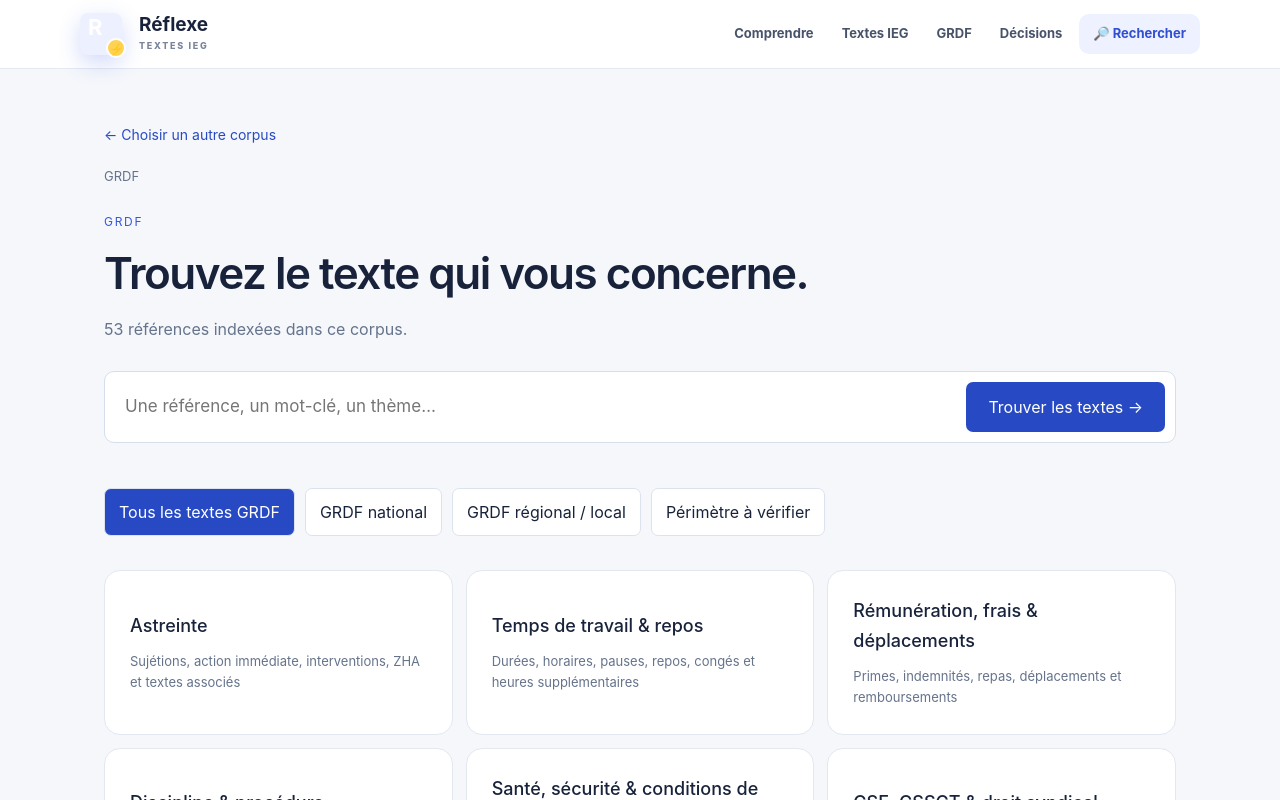
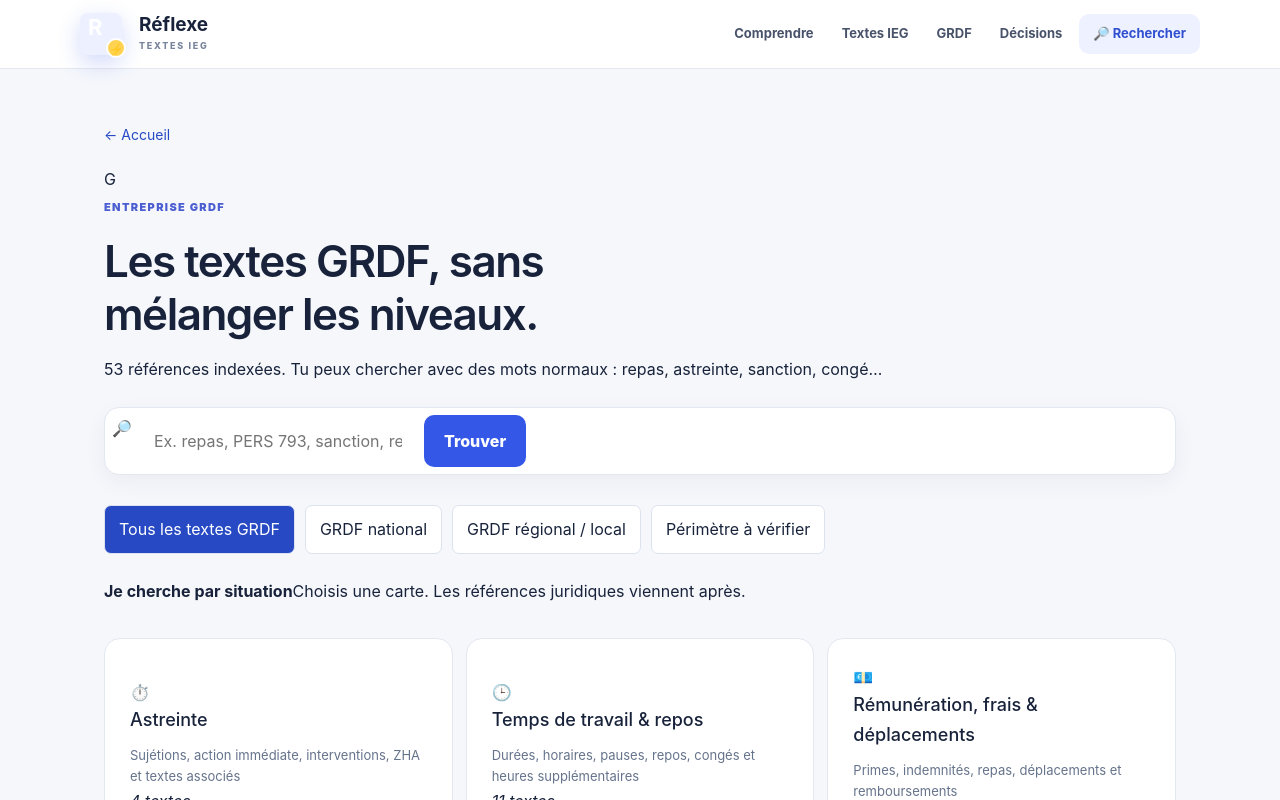
Before and after one commit to hajjitoufik4-eng/reflexe-textes-ieg-v21, a Next.js app: page /corpus/grdf in a window 1280 px wide. Shown: the top 800 px of the page. Built offline with nearby package versions, Linux system fonts and the light colour scheme.

Commit message:
Transformer les corpus en navigation par situations avec pictogrammes

```diff
--- a/src/app/corpus/[scope]/page.jsx
+++ b/src/app/corpus/[scope]/page.jsx
@@ -3,6 +3,8 @@ import { notFound } from 'next/navigation';
 import data from '../../../data/all-documents.js';
 import { topics, levels, scopeName, tag, filterDocuments, catalogueUrl, safeUrl } from '../../../lib/catalogue.mjs';
 const single = (v) => (typeof v === 'string' ? v : '');
+const icons={astreinte:'⏱️',temps:'🕒',argent:'💶',discipline:'⚠️',sante:'🦺',mandats:'🗣️',carriere:'📈',famille:'👨‍👩‍👧',retraite:'🌤️',avantages:'⚡',regles:'📚',autres:'🗂️'};
+const colors={astreinte:'blue',temps:'teal',argent:'gold',discipline:'red',sante:'green',mandats:'purple',carriere:'blue',famille:'pink',retraite:'orange',avantages:'teal',regles:'purple',autres:'orange'};
 export default async function Catalogue({ params, searchParams }) {
   const { scope } = await params;
   if (!['ieg', 'grdf'].includes(scope)) notFound();
@@ -13,19 +15,32 @@ export default async function Catalogue({ params, searchParams }) {
   const limit = Math.min(data.length, Math.max(12, Number.parseInt(single(s.limit), 10) || 12));
   const state = { theme, query, level };
   const list = filterDocuments(data, { scope, ...state });
+  const total = filterDocuments(data,{scope,theme:'',query:'',level:'all'}).length;
   return <>
-    <Link className="back" href="/">← Choisir un autre corpus</Link>
-    <div className="crumb">{scopeName(scope)}{topic && ' / ' + topic[1]}</div>
-    <div className="eyebrow">{scopeName(scope)}</div>
-    <h1>{topic ? topic[1] : 'Trouvez le texte qui vous concerne.'}</h1>
-    <p className="muted">{filterDocuments(data,{scope,theme:'',query:'',level:'all'}).length} références indexées dans ce corpus.</p>
-    <form className="search" action={'/corpus/' + scope}><label><span className="sr-only">Rechercher une référence, un titre ou un thème</span><input name="q" defaultValue={query} placeholder="Une référence, un mot-clé, un thème…" maxLength={300}/></label>{level !== 'all' && <input type="hidden" name="level" value={level}/>}<button className="primary">Trouver les textes →</button></form>
+    <Link className="back" href="/">← Accueil</Link>
+    <section className={`catalogue-head catalogue-${scope}`}>
+      <span className="catalogue-logo">{scope==='ieg'?'IEG':'G'}</span>
+      <div><span className="section-kicker">{scope==='ieg'?'Statut & branche':'Entreprise GRDF'}</span><h1>{topic ? topic[1] : scope==='ieg'?'Les textes IEG, rangés simplement.':'Les textes GRDF, sans mélanger les niveaux.'}</h1><p>{topic?topic[2]:`${total} références indexées. Tu peux chercher avec des mots normaux : repas, astreinte, sanction, congé…`}</p></div>
+    </section>
+    <form className="searchbox catalogue-search" action={'/corpus/' + scope}><span>🔎</span><label><span className="sr-only">Rechercher une référence, un titre ou un thème</span><input name="q" defaultValue={query} placeholder="Ex. repas, PERS 793, sanction, repos…" maxLength={300}/></label>{level !== 'all' && <input type="hidden" name="level" value={level}/>}<button>Trouver</button></form>
     {scope === 'grdf' && <nav className="levels" aria-label="Périmètre GRDF">{levels.map(([key,label])=><Link key={key} href={catalogueUrl(scope,{...state,level:key})} aria-current={level===key?'page':undefined}>{label}</Link>)}</nav>}
-    {!theme&&!query?<div className="themes">{topics.map(([key,title,description])=><Link className="theme" key={key} href={catalogueUrl(scope,{...state,theme:key})}><strong>{title}</strong><small>{description}</small></Link>)}</div>:<>
-      <Link className="back" href={catalogueUrl(scope,{level})}>← Tous les thèmes</Link><p className="muted">{list.length} références dans cette sélection</p>
-      {list.slice(0,limit).map(d=>{const url=safeUrl(d.url);return <article className="row" key={d.id}><span className={'stamp '+(scope==='grdf'?'grdf':'')}>{tag(d)}</span><strong>{url?<a className="document-title" href={url} target="_blank" rel="noopener noreferrer">{d.title} ↗</a>:d.title}</strong><div className="doc-actions">{url?<a className="source" href={url} target="_blank" rel="noopener noreferrer">Ouvrir le texte ↗</a>:d.providedArchive?<span className="status supplied">Original fourni · lien public à rattacher</span>:<span className="status">Original à intégrer</span>}<Link className="source explanation-button" href={'/textes/'+d.id}>{d.explanation?'Lire l’explication':'Voir la fiche'}</Link></div><small>{d.explanation?'Explication disponible · applicabilité à vérifier':d.providedArchive?'Référence vérifiée dans les fichiers fournis':'Explication à préparer'}</small></article>})}
-      {!list.length&&<p className="empty">Aucun intitulé correspondant. Essayez un mot plus simple ou un autre thème.</p>}
-      {list.length>limit&&<Link className="more" href={catalogueUrl(scope,{...state,limit:limit+12})}>Afficher davantage de textes ↓</Link>}
+    {!theme&&!query?<>
+      <div className="catalogue-help"><strong>Je cherche par situation</strong><span>Choisis une carte. Les références juridiques viennent après.</span></div>
+      <div className="themes theme-app-grid">{topics.map(([key,title,description])=>{
+        const count=filterDocuments(data,{scope,theme:key,query:'',level}).length;
+        return <Link className={`theme theme-app tone-${colors[key]||'blue'}`} key={key} href={catalogueUrl(scope,{...state,theme:key})}>
+          <span className="theme-icon">{icons[key]||'📄'}</span><strong>{title}</strong><small>{description}</small><em>{count} texte{count>1?'s':''}</em>
+        </Link>})}</div>
+    </>:<>
+      <div className="catalogue-results-head"><Link className="back" href={catalogueUrl(scope,{level})}>← Tous les thèmes</Link><span>{list.length} résultat{list.length>1?'s':''}</span></div>
+      {list.slice(0,limit).map(d=>{const url=safeUrl(d.url);return <article className="row doc-row" key={d.id}>
+        <div className="doc-row-top"><span className={'stamp '+(scope==='grdf'?'grdf':'')}>{tag(d)}</span>{d.ref&&<b>{d.ref}</b>}</div>
+        <strong>{d.title}</strong>
+        {d.explanation?.simple&&<p className="doc-simple">{d.explanation.simple}</p>}
+        <div className="doc-actions"><Link className="source explanation-button" href={'/textes/'+d.id}>💡 {d.explanation?'Comprendre':'Voir la fiche'}</Link>{url?<a className="source" href={url} target="_blank" rel="noopener noreferrer">📄 Texte original ↗</a>:d.providedArchive?<span className="status supplied">Original fourni</span>:<span className="status">Original à relier</span>}</div>
+      </article>})}
+      {!list.length&&<div className="empty"><strong>Rien avec ces mots.</strong><p>Essaie plus simple : « repas », « repos », « astreinte », « sanction »…</p></div>}
+      {list.length>limit&&<Link className="more" href={catalogueUrl(scope,{...state,limit:limit+12})}>Afficher davantage ↓</Link>}
     </>}
   </>;
 }
```
